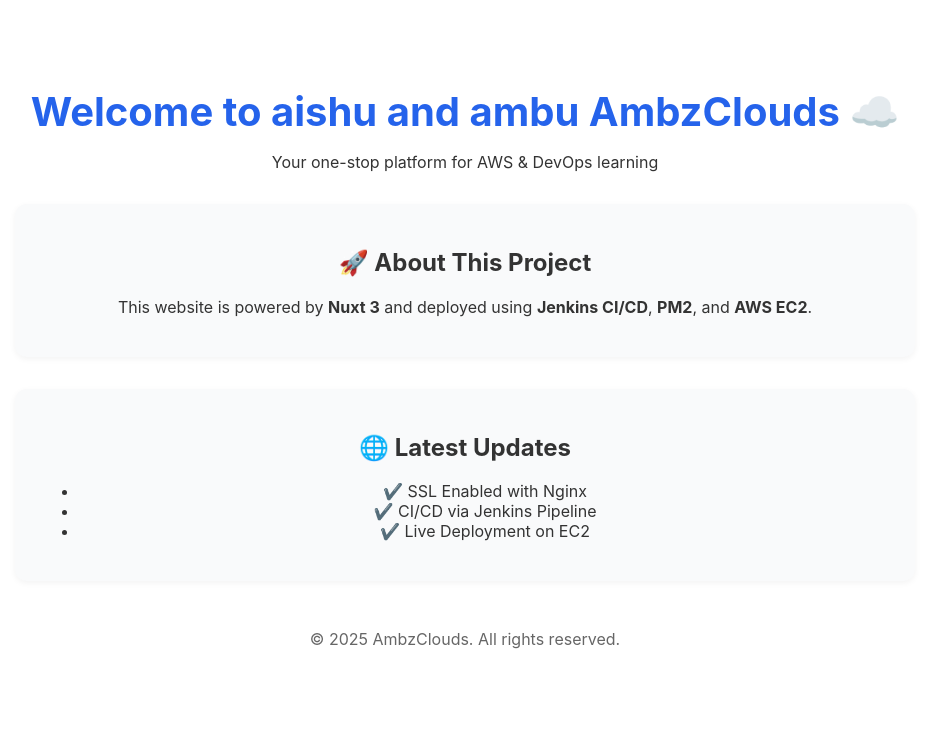
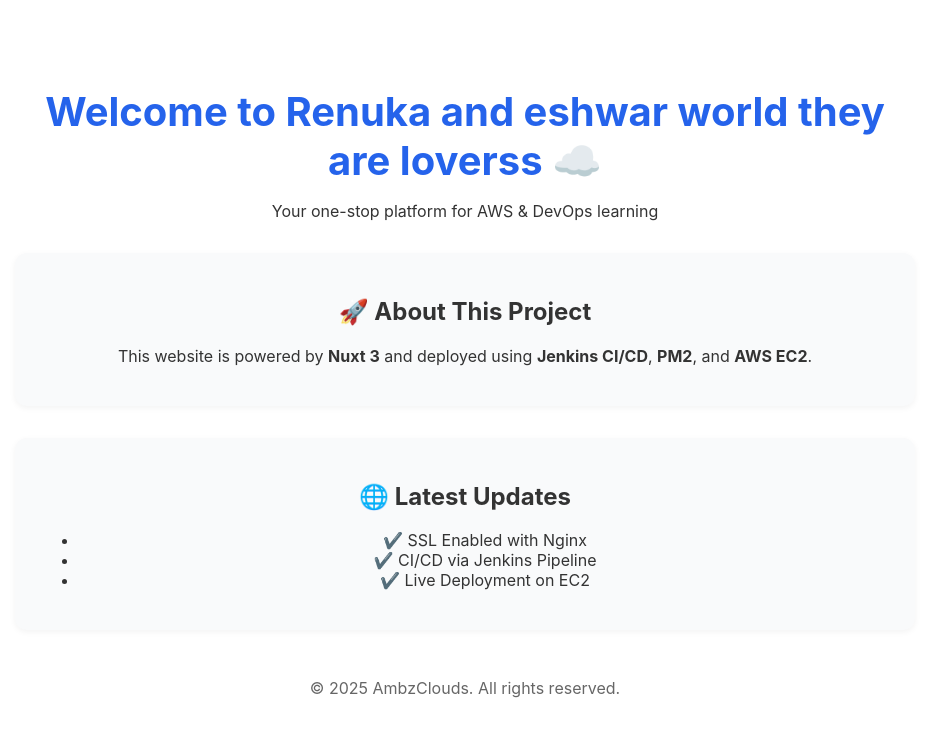
Before and after one commit to ambresh9400/ambzclouds.xyz, a Nuxt app: page / in a window 1280 px wide. Shown: the top 736 px of the page, without its empty margins (175-1103 px from the left). Built offline with nearby package versions, Linux system fonts and the light colour scheme.

Commit message:
Update index.vue

```diff
--- a/pages/index.vue
+++ b/pages/index.vue
@@ -1,7 +1,7 @@
 <template>
   <div class="container">
     <header>
-      <h1>Welcome to aishu and ambu AmbzClouds ☁️</h1>
+      <h1>Welcome to Renuka and eshwar world they are loverss ☁️</h1>
       <p>Your one-stop platform for AWS & DevOps learning</p>
     </header>
 
```
